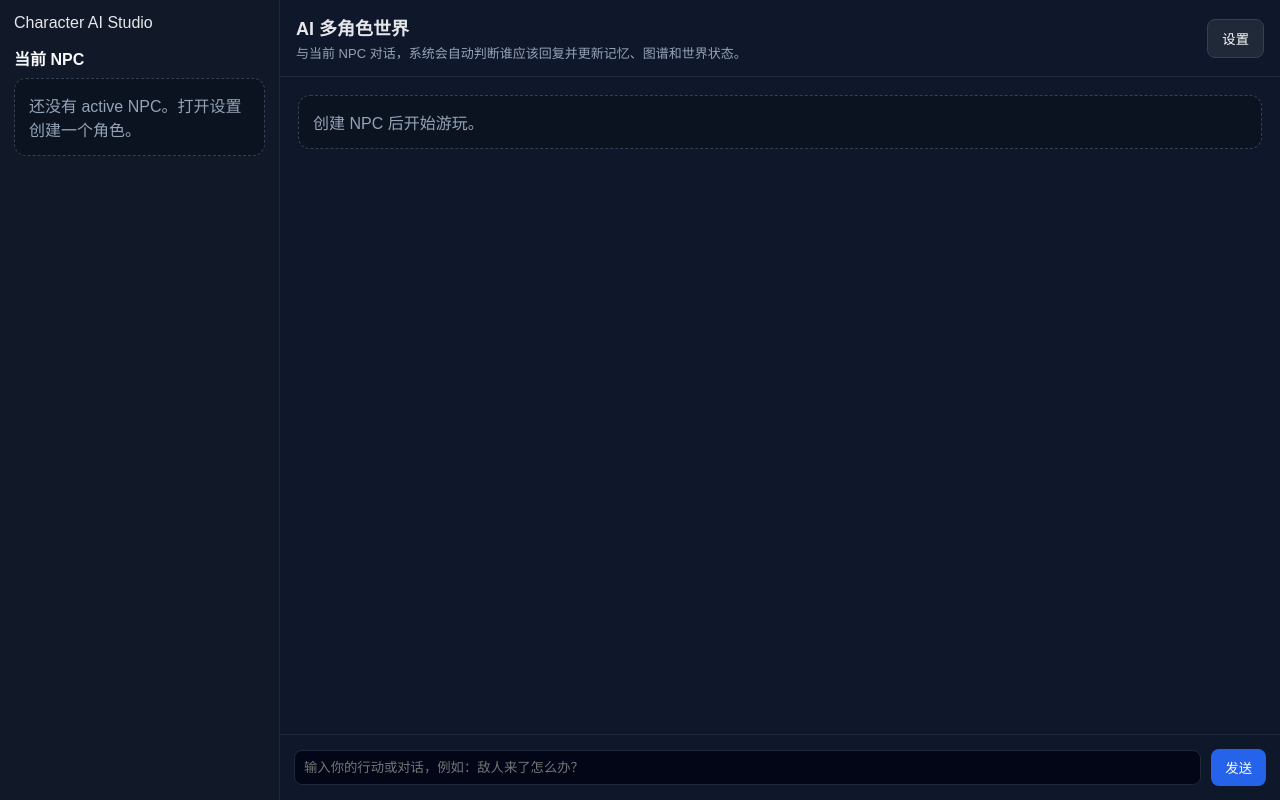
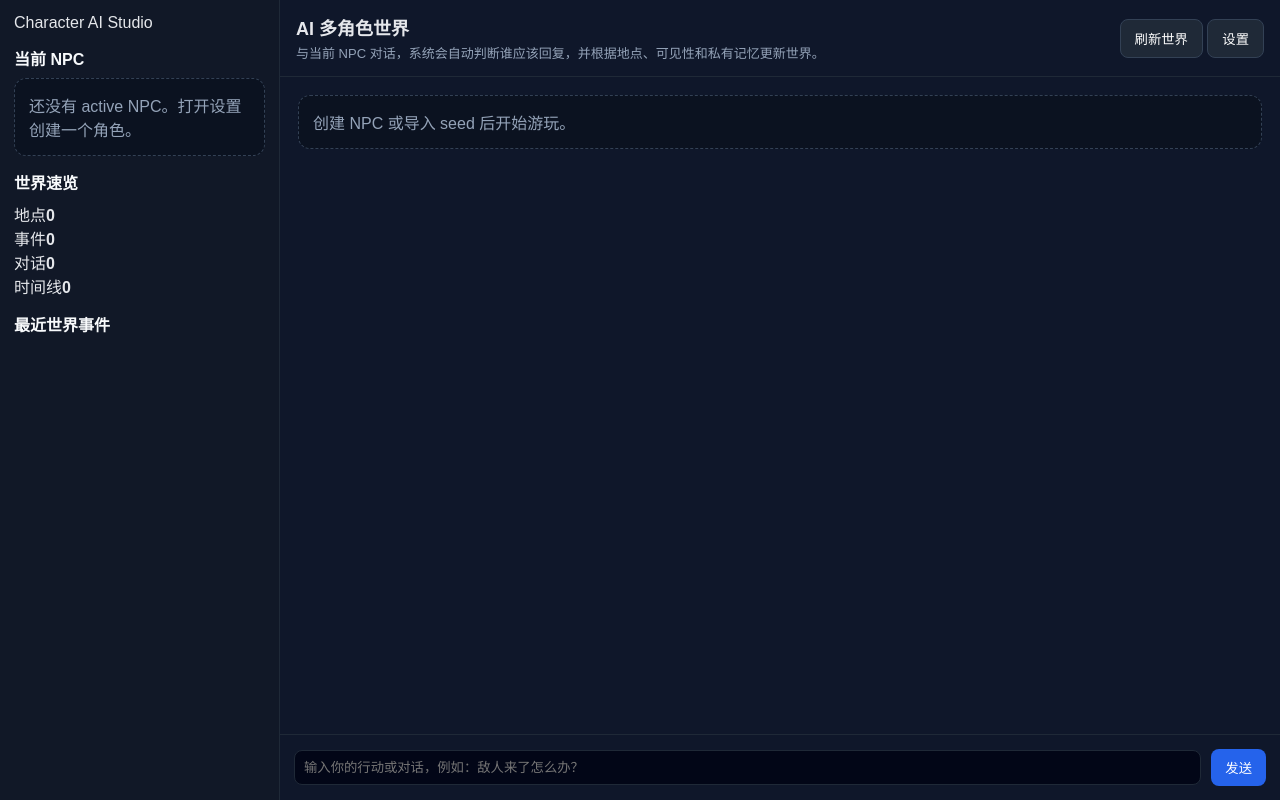
Before and after one commit to lussifa/character, a FastAPI app: page / in a window 1280 px wide. Run offline with FastAPI, Linux system fonts and the light colour scheme; data that the repository does not hold is empty; parts of the project's set-up code (start-up, migrations or seed data) failed here and were passed over.

Commit message:
Expand frontend into world control console

```diff
--- a/templates/index.html
+++ b/templates/index.html
@@ -12,19 +12,33 @@
       <div class="brand">Character AI Studio</div>
       <div class="section-title">当前 NPC</div>
       <div id="npc-list" class="character-list"></div>
+
+      <div class="section-title">世界速览</div>
+      <div class="world-mini-grid">
+        <div class="stat-card"><span>地点</span><strong id="world-locations-count">0</strong></div>
+        <div class="stat-card"><span>事件</span><strong id="world-events-count">0</strong></div>
+        <div class="stat-card"><span>对话</span><strong id="world-dialogues-count">0</strong></div>
+        <div class="stat-card"><span>时间线</span><strong id="world-timeline-count">0</strong></div>
+      </div>
+
+      <div class="section-title">最近世界事件</div>
+      <div id="world-events-preview" class="timeline-list"></div>
     </aside>
 
     <main class="chat-panel">
       <header class="chat-header">
         <div>
           <div class="active-character">AI 多角色世界</div>
-          <div class="active-description">与当前 NPC 对话，系统会自动判断谁应该回复并更新记忆、图谱和世界状态。</div>
+          <div class="active-description">与当前 NPC 对话，系统会自动判断谁应该回复，并根据地点、可见性和私有记忆更新世界。</div>
         </div>
-        <button id="open-settings" class="secondary-button" type="button">设置</button>
+        <div class="header-actions">
+          <button id="refresh-world" class="secondary-button" type="button">刷新世界</button>
+          <button id="open-settings" class="secondary-button" type="button">设置</button>
+        </div>
       </header>
 
       <section id="messages" class="messages">
-        <div class="empty-state">创建 NPC 后开始游玩。</div>
+        <div class="empty-state">创建 NPC 或导入 seed 后开始游玩。</div>
       </section>
 
       <form id="multi-chat-form" class="chat-input">
@@ -39,8 +53,8 @@
     <div class="modal-card">
       <div class="modal-header">
         <div>
-          <div class="modal-title">设置</div>
-          <div class="modal-subtitle">配置 LLM 接入、NPC 角色、关系和游玩参数。</div>
+          <div class="modal-title">设置与世界控制台</div>
+          <div class="modal-subtitle">配置 LLM、管理 NPC、导入 seed、创建世界事件与秘密对话。</div>
         </div>
         <button id="close-settings" class="secondary-button" type="button">关闭</button>
       </div>
@@ -72,12 +86,14 @@
             <input id="mc-style" placeholder="说话风格，例如 冷静、简短" />
             <input id="mc-goal" placeholder="当前目标，例如 保护用户" />
             <input id="mc-mood" placeholder="情绪，例如 警惕" value="neutral" />
-            <input id="mc-location" placeholder="位置，例如 王城门口" value="unknown" />
+            <input id="mc-location" placeholder="位置，例如 tavern" value="unknown" />
+            <input id="mc-action" placeholder="当前行为，例如 在酒馆巡逻" value="idle" />
             <select id="mc-status">
               <option value="active">active</option>
               <option value="inactive">inactive</option>
             </select>
             <button type="submit">添加 / 更新 NPC</button>
+            <div id="character-status" class="small-status"></div>
           </form>
         </section>
 
@@ -103,6 +119,77 @@
         </section>
 
         <section class="settings-section wide-section">
+          <div class="section-title">Seed 导入</div>
+          <div class="panel-form">
+            <div class="inline-actions">
+              <button id="load-example-seed" type="button">导入示例 worldx_seed</button>
+              <label class="inline-check"><input id="seed-reset-graph" type="checkbox" /> 重置知识图谱</label>
+            </div>
+            <textarea id="seed-json" class="json-area" placeholder="粘贴 seed JSON，或点击导入示例"></textarea>
+            <div class="inline-actions">
+              <button id="load-seed-btn" type="button">导入 Seed</button>
+              <button id="copy-current-world" class="secondary-button" type="button">复制当前 World JSON</button>
+            </div>
+            <div id="seed-status" class="small-status"></div>
+          </div>
+        </section>
+
+        <section class="settings-section">
+          <div class="section-title">世界地点</div>
+          <form id="world-location-form" class="panel-form">
+            <input id="world-location-id" placeholder="location_id，例如 alley" required />
+            <input id="world-location-name" placeholder="地点名，例如 后巷" />
+            <textarea id="world-location-description" placeholder="地点描述"></textarea>
+            <button type="submit">保存地点</button>
+            <div id="world-location-status" class="small-status"></div>
+          </form>
+        </section>
+
+        <section class="settings-section">
+          <div class="section-title">世界事件</div>
+          <form id="world-event-form" class="panel-form">
+            <input id="world-event-title" placeholder="事件标题" required />
+            <textarea id="world-event-description" placeholder="事件描述" required></textarea>
+            <input id="world-event-location" placeholder="地点，例如 tavern" />
+            <input id="world-event-participants" placeholder="参与者 ID，逗号分隔，例如 npc1,npc2" />
+            <select id="world-event-visibility">
+              <option value="public">public</option>
+              <option value="local">local</option>
+              <option value="private">private</option>
+              <option value="secret">secret</option>
+            </select>
+            <input id="world-event-observable-by" placeholder="可观察角色 ID，逗号分隔" />
+            <button type="submit">创建事件</button>
+            <div id="world-event-status" class="small-status"></div>
+          </form>
+        </section>
+
+        <section class="settings-section wide-section">
+          <div class="section-title">秘密对话 / 手工对话</div>
+          <form id="world-dialogue-form" class="panel-form">
+            <input id="world-dialogue-title" placeholder="对话标题，例如 后巷密谈" value="NPC dialogue" />
+            <input id="world-dialogue-location" placeholder="地点，例如 alley" />
+            <input id="world-dialogue-participants" placeholder="参与者 ID，逗号分隔，例如 npc3,npc4" required />
+            <select id="world-dialogue-privacy">
+              <option value="private">private</option>
+              <option value="secret">secret</option>
+              <option value="local">local</option>
+              <option value="public">public</option>
+            </select>
+            <input id="world-dialogue-observable-by" placeholder="可观察角色 ID，逗号分隔" />
+            <textarea id="world-dialogue-content" class="json-area" placeholder='对话内容 JSON，例如 [{"speaker":"npc3","text":"今晚别去钟楼"}]' required></textarea>
+            <textarea id="world-dialogue-memory-writes" class="json-area" placeholder='记忆写入 JSON，例如 {"npc3":["我告诉了npc4..."],"npc4":["npc3说..."]}'></textarea>
+            <button type="submit">创建对话</button>
+            <div id="world-dialogue-status" class="small-status"></div>
+          </form>
+        </section>
+
+        <section class="settings-section wide-section">
+          <div class="section-title">当前 World JSON</div>
+          <textarea id="world-json-view" class="json-area readonly-area" readonly></textarea>
+        </section>
+
+        <section class="settings-section wide-section">
           <div class="section-title">NPC 列表</div>
           <div id="settings-character-list" class="character-list compact-list"></div>
         </section>
```
